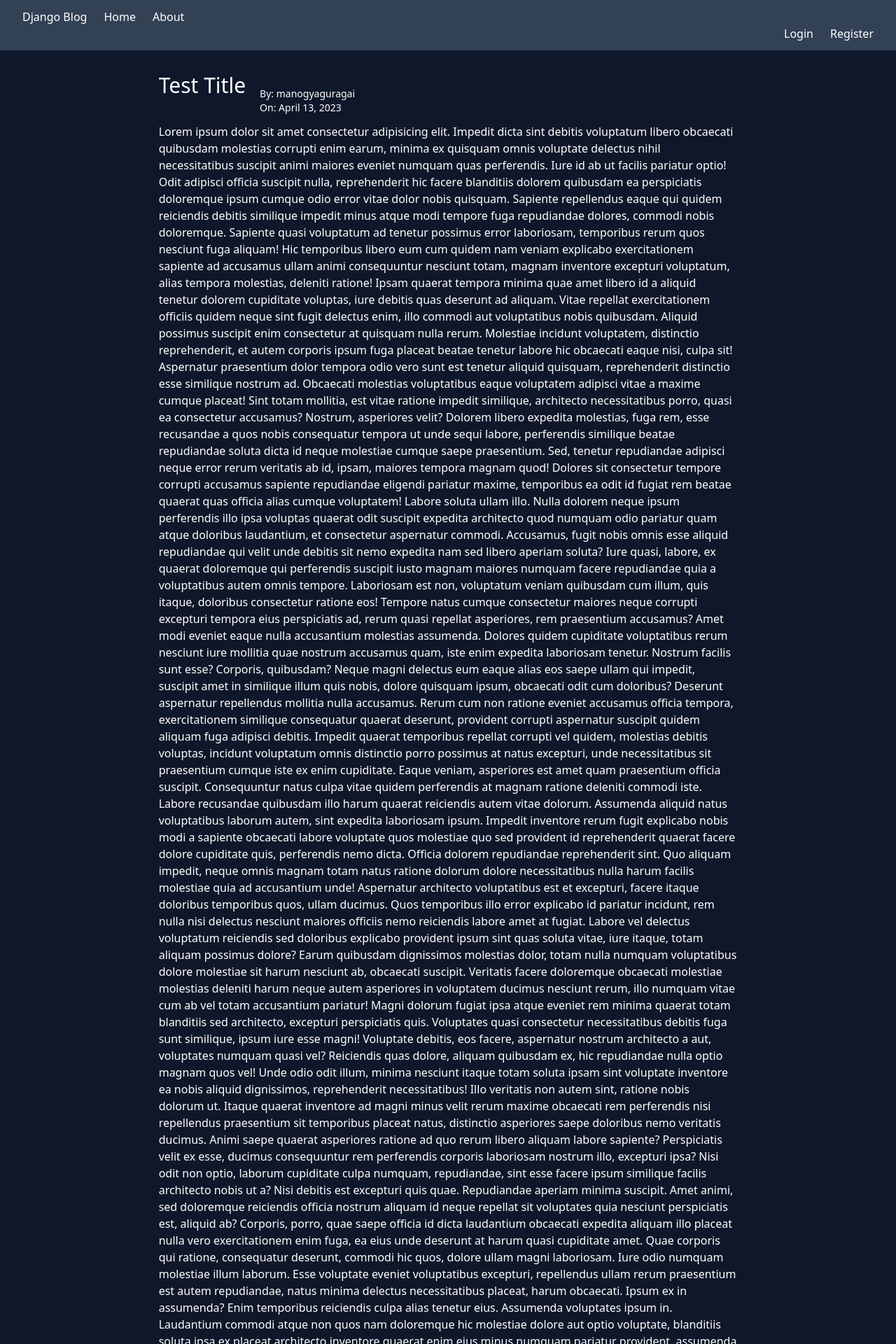
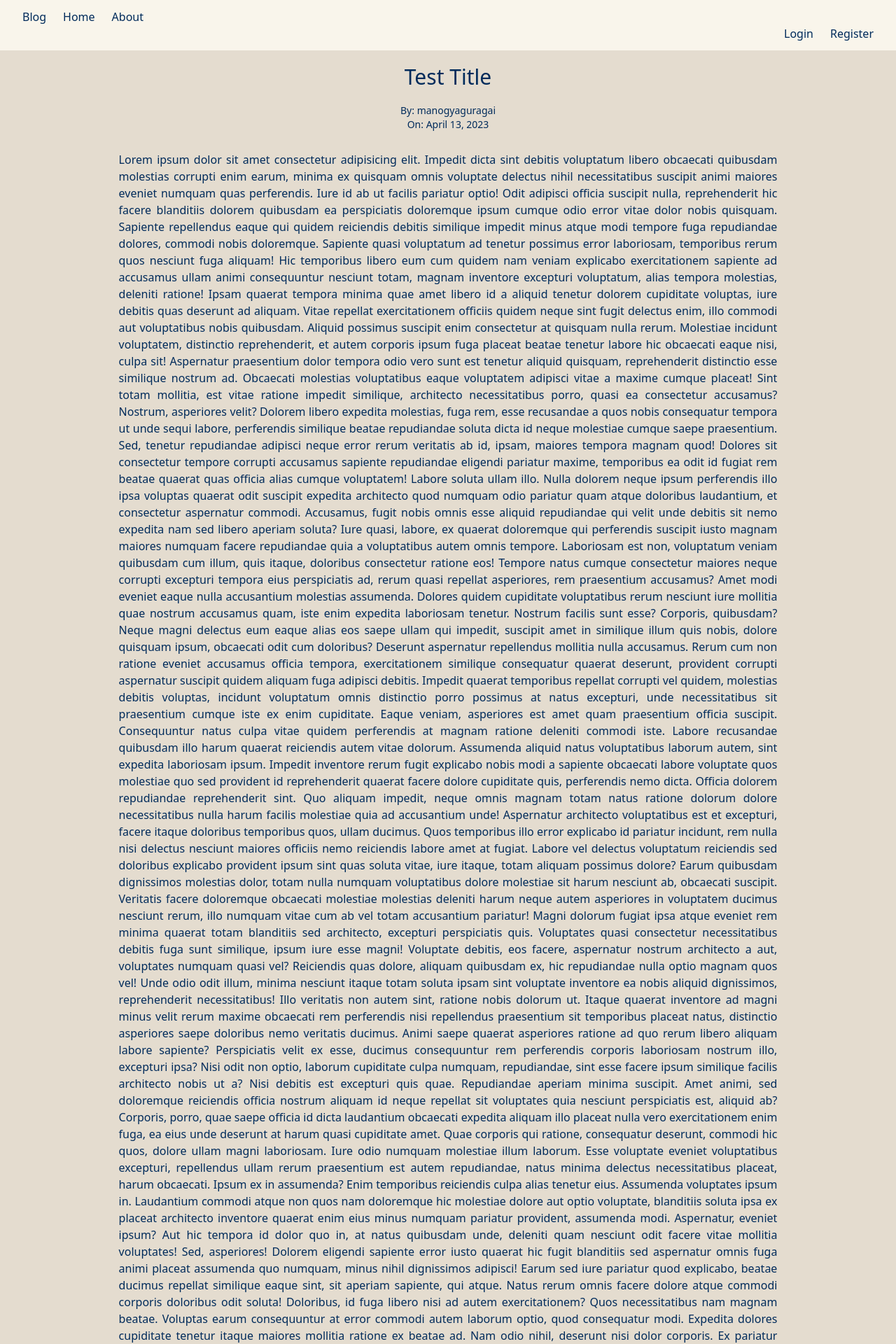
Before and after one commit to manogyaguragai/webdevproject, a Django app: page /blog/1 in a window 1280 px wide. Shown: the top 1920 px of the page at 70% size. Run offline with Django 4.2, Linux system fonts and the light colour scheme; data comes from the database, SQL or seed files in the repository; some libraries are stand-ins or nearby versions.

Commit message:
UI changes

```diff
--- a/blogsite/blog/templates/blog/base.html
+++ b/blogsite/blog/templates/blog/base.html
@@ -8,20 +8,20 @@
     <meta http-equiv="X-UA-Compatible" content="IE=edge" />
     <meta name="viewport" content="width=device-width, initial-scale=1.0" />
     {%if title%}
-    <title>Django Blog | {{ title }}</title>
+    <title>Blog | {{ title }}</title>
     {%else%}
-    <title>Django Blog</title>
+    <title>Blog</title>
     {%endif%}
     <script src="https://cdn.tailwindcss.com"></script>
     <link rel="shortcut icon" href="{% static 'favicon.png' %}" type="image/png">
 </head>
 
-<body class="bg-slate-900 text-white">
-    <nav class=" bg-slate-700 px-5 py-3 flex-nowrap">
+<body class="bg-[#E4DCCF] text-[#002B5B]">
+    <nav class=" bg-[#F9F5EB] px-5 py-3 flex-nowrap text-[#002B5B]">
         <ul>
             <div class="flex justify-start">
                 <li class="px-3">
-                    <a href="{% url 'blog-home' %}"> Django Blog </a>
+                    <a href="{% url 'blog-home' %}"> Blog </a>
                 </li>
                 <li class="px-3">
                     <a href="{% url 'blog-home' %}"> Home </a>
--- a/blogsite/blog/templates/blog/blog.html
+++ b/blogsite/blog/templates/blog/blog.html
@@ -1,18 +1,17 @@
 {% extends 'blog/base.html' %}
 
-<div class="my-5 flex flex-row flex-wrap-reverse">
+
     {% block content %}
 
-    <div class="flex flex-row min-w-[10em] flex-wrap basis-2/3 mx-5 justify-start">
-        <h1 class=" text-3xl my-3 ">{{ post.Title }}</h1>
-        <div>
-            <div class="text-sm my-1 mx-5 my-3"> <br>
+    <div class="flex flex-row min-w-[10em] flex-wrap mx-8 justify-center">
+        <h1 class="text-3xl text-center w-full content-center">{{ post.Title }}</h1>
+            <div class="w-full text-center text-sm mx-5"> <br>
                 By: {{ post.Author }} <br>
                 On: {{post.Date_Posted|date:"F d, Y"}}
             </div>
-        </div>
-        <hr class="mx-1">
-        <p class="my-3 text-lg">{{ post.Content|safe }}</p>
+        <div class="w-[80%] text-justify">
+        <p class="my-1 max-w-[50em] text-lg">{{ post.Content|safe }}</p>
+    </div>
     </div>
 
     {% endblock content %}
```
Also changed, not shown: blogsite/blog/templates/blog/about.html (+9 -1 lines), blogsite/blog/templates/blog/home.html (+7 -5 lines), blogsite/media/default.png (added), blogsite/static/favicon.png (added).
